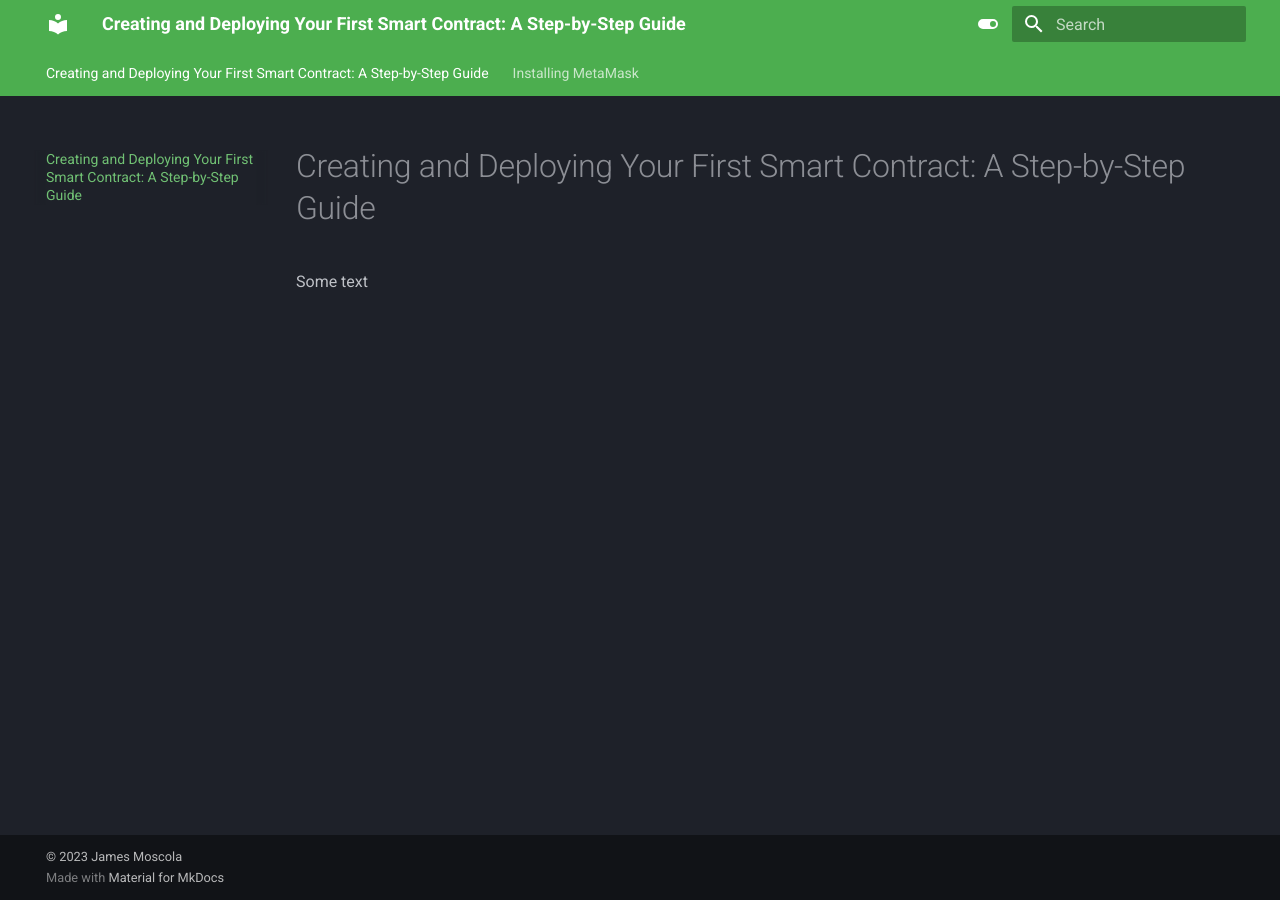
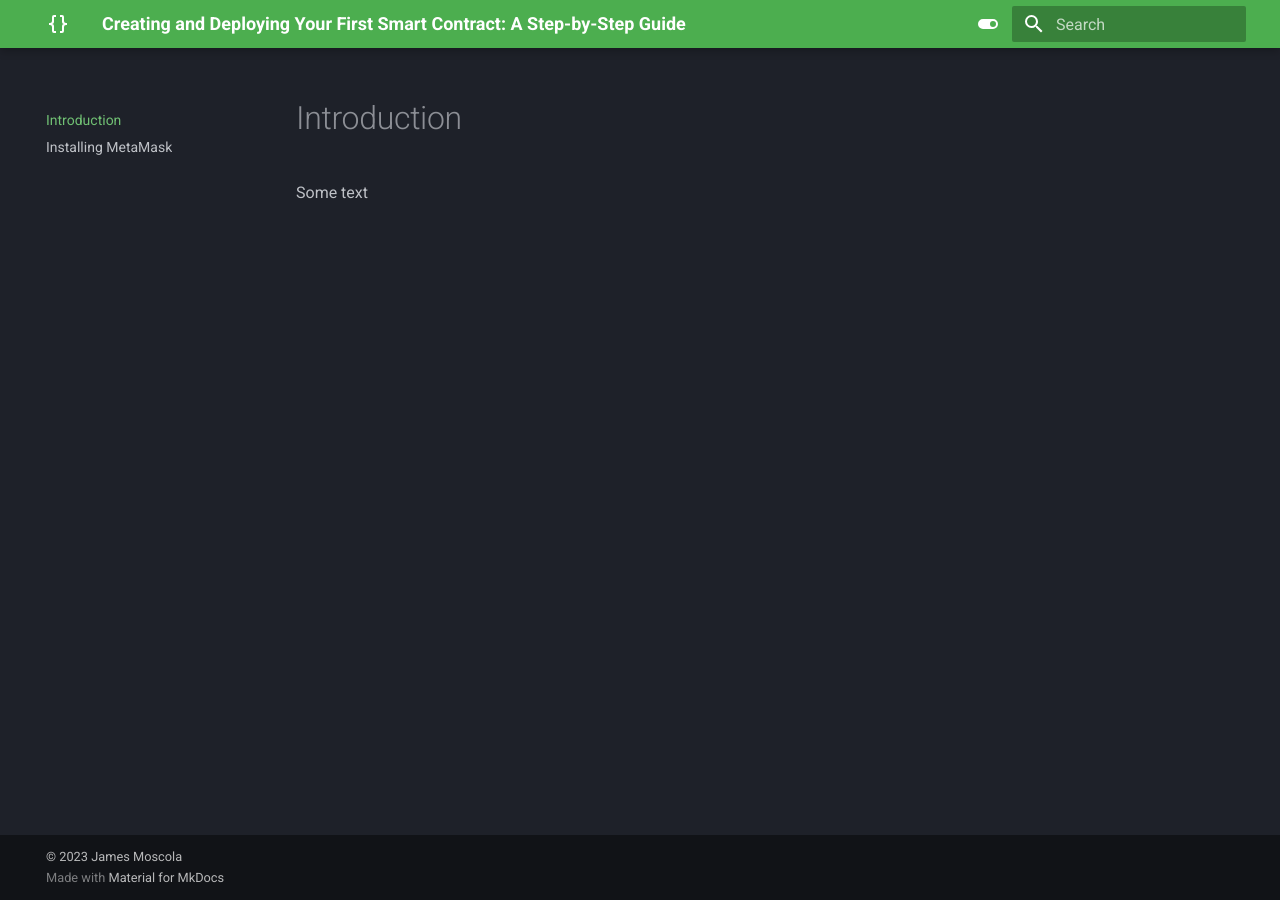
Before and after one commit to jmoscola/First-Smart-Contract-Guide, an MkDocs documentation site: the page built from docs/index.md, in a window 1280 px wide. Built offline with MkDocs 1.6.1 and Material for MkDocs 9.7.7, drawn with Linux system fonts in a browser that asks for light colours.

Commit message:
formatting

```diff
--- a/docs/index.md
+++ b/docs/index.md
@@ -1,3 +1,3 @@
-# Creating and Deploying Your First Smart Contract: A Step-by-Step Guide
+# Introduction
 
 Some text
--- /dev/null
+++ b/docs/stylesheets/extra.css
@@ -0,0 +1,3 @@
+.md-nav__title {
+    display: none;
+}
--- a/mkdocs.yml
+++ b/mkdocs.yml
@@ -2,11 +2,13 @@
 
 theme:
   name: material
+  icon:
+    logo: material/code-braces
   features:
-    - navigation.tabs
     - navigation.sections
+    - navigation.top
     - toc.integrate
-    - navigation.top
+    - toc.follow
     - search.suggest
     - search.highlight
     - content.tabs.link
@@ -28,21 +30,25 @@
       accent: lime
 
 markdown_extensions:
-  - pymdownx.highlight:
-      anchor_linenums: true
-  - pymdownx.inlinehilite
-  - pymdownx.snippets
+  - toc:
+      toc_depth: 2
   - admonition
-  - pymdownx.arithmatex:
-      generic: true
+  - attr_list
   - footnotes
   - pymdownx.details
   - pymdownx.superfences
+  - pymdownx.inlinehilite
+  - pymdownx.highlight:
+      anchor_linenums: true
+  - pymdownx.arithmatex:
+      generic: true
   - pymdownx.mark
-  - attr_list
   - pymdownx.emoji:
       emoji_index: !!python/name:materialx.emoji.twemoji
       emoji_generator: !!python/name:materialx.emoji.to_svg
 
+extra_css:
+  - stylesheets/extra.css
+
 copyright: |
   &copy; 2023 <a href="https://github.com/jmoscola" target="_blank" rel="noopener">James Moscola</a>
```
Also changed, not shown: docs/installing_metamask.md (+0 -2 lines).
